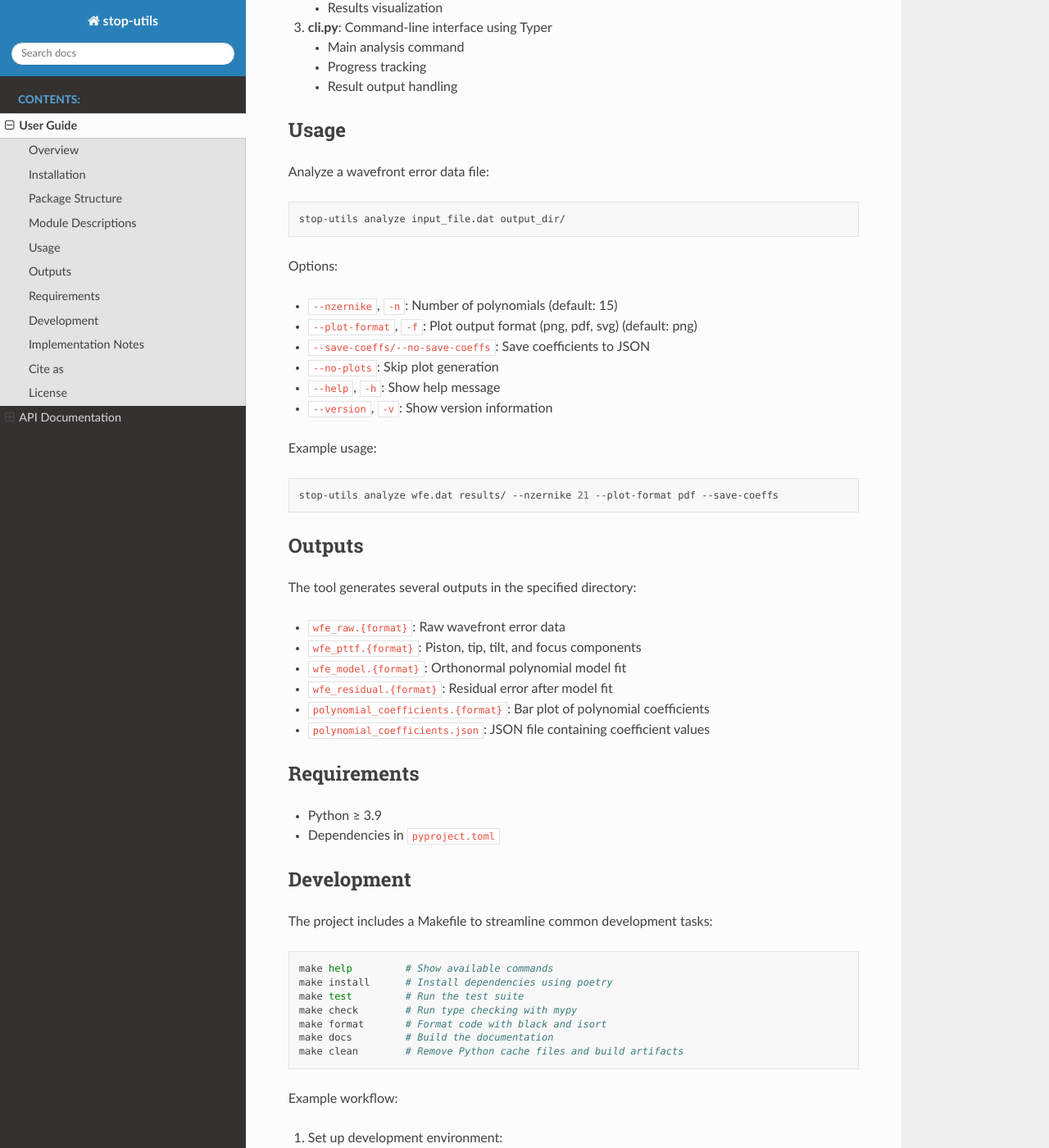
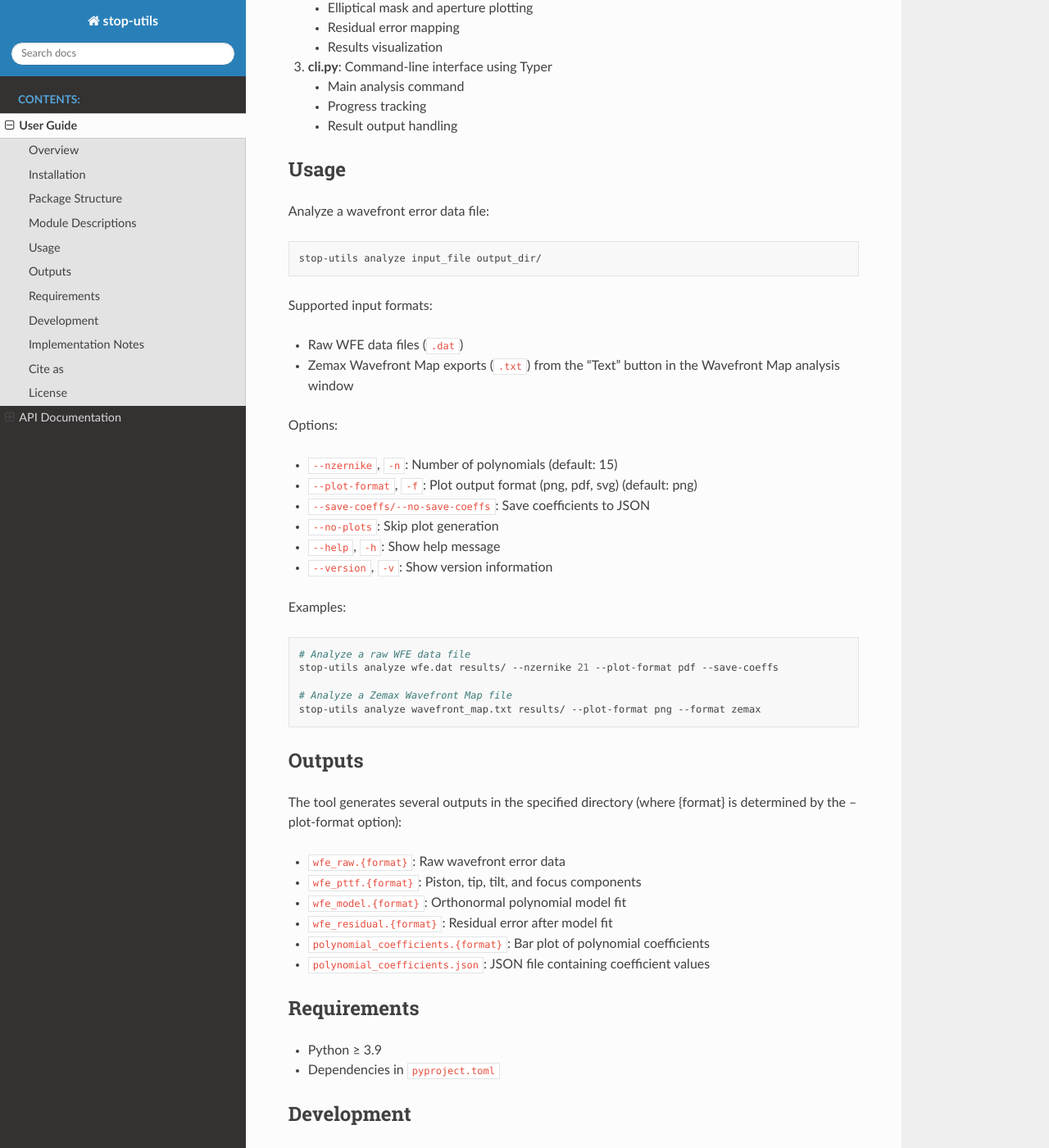
Before and after one commit to arielmission-space/STOP-utils, a Sphinx documentation site: the page built from docs/source/readme.rst, in a window 1280 px wide and 1400 px high, scrolled down 1604 px. Shown: the whole window at 82% size. Built offline with Sphinx 7.4.7 and the Read the Docs theme 3.1.0, drawn with Linux system fonts in a browser that asks for light colours; the version number is read from the project's files by our own code; some of the changed text lies outside the part shown.

Commit message:
docs: Update README and API documentation to include support for Zemax Wavefront Map files

````diff
--- a/README.md
+++ b/README.md
@@ -8,7 +8,7 @@ Utilities for analyzing wavefront error data.
 
 ## Overview
 
-This package provides utilities for Wavefront Error (WFE) analysis, implementing orthonormal polynomial decomposition and visualization tools. The core functionality is based on the `PAOS` package (see [readthedocs](https://paos.readthedocs.io/en/latest/)).
+This package provides utilities for Wavefront Error (WFE) analysis, implementing orthonormal polynomial decomposition and visualization tools. The core functionality is based on the `PAOS` package (see [readthedocs](https://paos.readthedocs.io/en/latest/)). The package supports both raw WFE data files and Zemax-exported Wavefront Map text files.
 
 ## Installation
 
@@ -113,6 +113,7 @@ class AnalysisConfig:
 
 1. **wfe_analysis.py**: Core functionality for WFE analysis
    - Loading and preprocessing WFE data
+   - Support for raw WFE data and Zemax Wavefront Map text files
    - Elliptical mask creation and fitting
    - Orthonormal polynomial decomposition
    - Coefficient calculation and fitting
@@ -133,8 +134,12 @@ class AnalysisConfig:
 Analyze a wavefront error data file:
 
 ```bash
-stop-utils analyze input_file.dat output_dir/
+stop-utils analyze input_file output_dir/
 ```
+
+Supported input formats:
+- Raw WFE data files (`.dat`)
+- Zemax Wavefront Map exports (`.txt`) from the "Text" button in the Wavefront Map analysis window
 
 Options:
 
@@ -145,15 +150,19 @@ Options:
 - `--help`, `-h`: Show help message
 - `--version`, `-v`: Show version information
 
-Example usage:
+Examples:
 
 ```bash
+# Analyze a raw WFE data file
 stop-utils analyze wfe.dat results/ --nzernike 21 --plot-format pdf --save-coeffs
+
+# Analyze a Zemax Wavefront Map file
+stop-utils analyze wavefront_map.txt results/ --plot-format png --format zemax
 ```
 
 ## Outputs
 
-The tool generates several outputs in the specified directory:
+The tool generates several outputs in the specified directory (where {format} is determined by the --plot-format option):
 
 - `wfe_raw.{format}`: Raw wavefront error data
 - `wfe_pttf.{format}`: Piston, tip, tilt, and focus components
@@ -230,7 +239,8 @@ Example workflow:
 
    ```mermaid
    graph TD
-      A[Input WFE Data] --> B[Preprocessing]
+      A1[Raw WFE Data] --> B[Preprocessing]
+      A2[Zemax WFE Map] --> B
       B --> C[Elliptical Fitting]
       C --> D[Polynomial Analysis]
       D --> E[Results Generation]
````
Also changed, not shown: docs/source/api.rst (+8 -0 lines).
